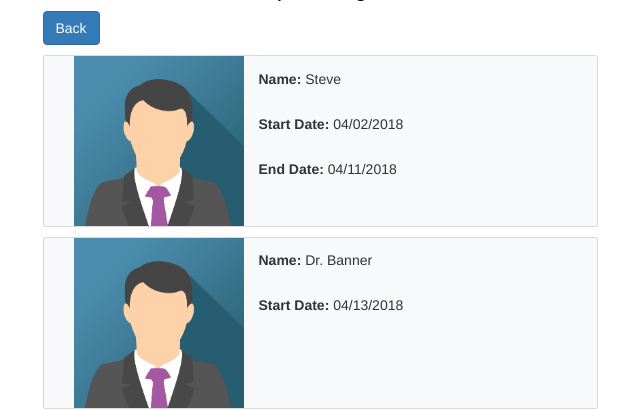
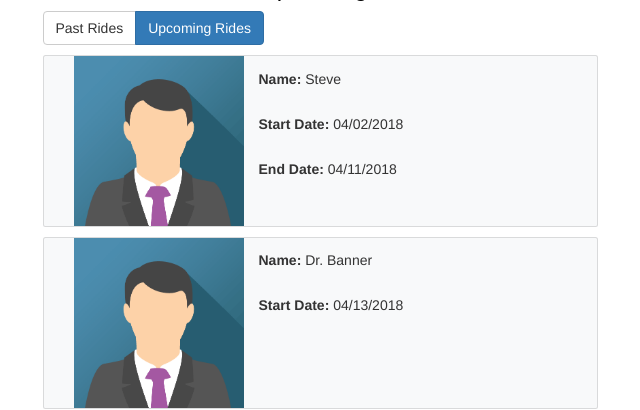
Before and after one commit to tejasparab1994/TravelMate, a Django app: page /myride/upcoming/ in a window 1280 px wide; the page is wider, and only the part inside the window is pictured. Shown: the part 134-544 px from the top of that part, without its empty margins (320-960 px from the left). Run offline with Django 3.2, Linux system fonts and the light colour scheme; some libraries are stand-ins or nearby versions.

Commit message:
upcoming rides consistency issue solved

```diff
--- a/book/templates/book/search.html
+++ b/book/templates/book/search.html
@@ -49,7 +49,7 @@
                         </ul>
                     </li>
 
-                    <!--<li><a href="signin.html">Sign In</a></li>-->
+
                 </ul>
                 <div class="submit_listing">
                     <a href="/offer/1" class="btn outline-btn"><!--<i class="fa  fa-plus-circle"></i>-->+ Offer a ride</a>
--- a/myride/templates/myride/upcoming.html
+++ b/myride/templates/myride/upcoming.html
@@ -66,8 +66,9 @@
   <div class="ride_details" style="padding-top:8%">
     <h3 style="color:#000;text-align: center;">Your Upcoming Rides</h3>
 
-    <div class="togglebuttons", style="padding-bottom:10px;">
-      <input type=button value="Back" class="btn btn-primary" onClick="javascript:history.go(-1);">
+    <div class="btn-group btn-group-toggle", style="padding-bottom:10px;">
+      <input type="button" value="Past Rides" class="btn btn-default" onClick="javascript:history.go(-1);">
+      <button type="button" class="btn btn-primary offset-3">Upcoming Rides</button>
     </div>
 
     <div class="card bg-light mb-3">
```
